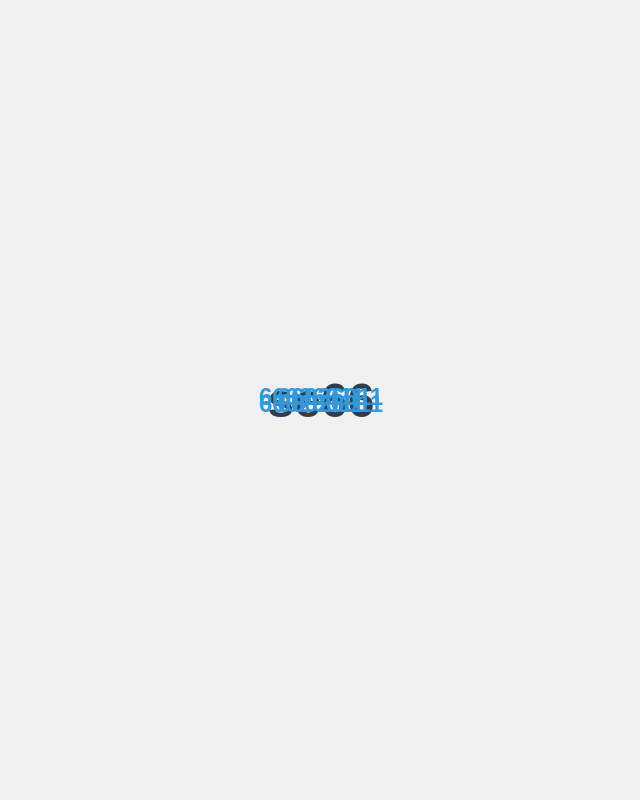
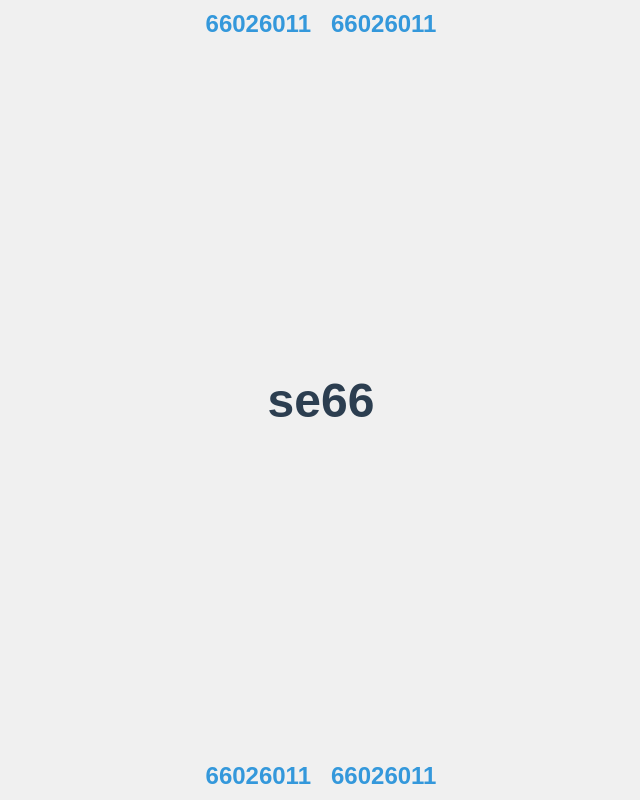
Before and after one commit to raphael4598/lap001, a plain HTML site: page index.html in a window 1280 px wide. Shown: the whole page, without its empty margins (319-959 px from the left). Drawn offline with Linux system fonts and the light colour scheme.

Commit message:
Update index.html

```diff
--- a/index.html
+++ b/index.html
@@ -20,12 +20,18 @@
     }
     .container {
       position: relative;
+      width: 100%;
+      height: 100%;
       text-align: center;
     }
     .center-text {
       font-size: 48px;
       font-weight: bold;
       color: #2c3e50;
+      position: absolute;
+      top: 50%;
+      left: 50%;
+      transform: translate(-50%, -50%);
     }
     .corner-text {
       position: absolute;
@@ -53,11 +59,11 @@
 </head>
 <body>
   <div class="container">
-    <div class="center-text">se66</div>
     <div class="corner-text top-left">66026011</div>
     <div class="corner-text top-right">66026011</div>
     <div class="corner-text bottom-left">66026011</div>
     <div class="corner-text bottom-right">66026011</div>
+    <div class="center-text">se66</div>
   </div>
 </body>
 </html>
```
